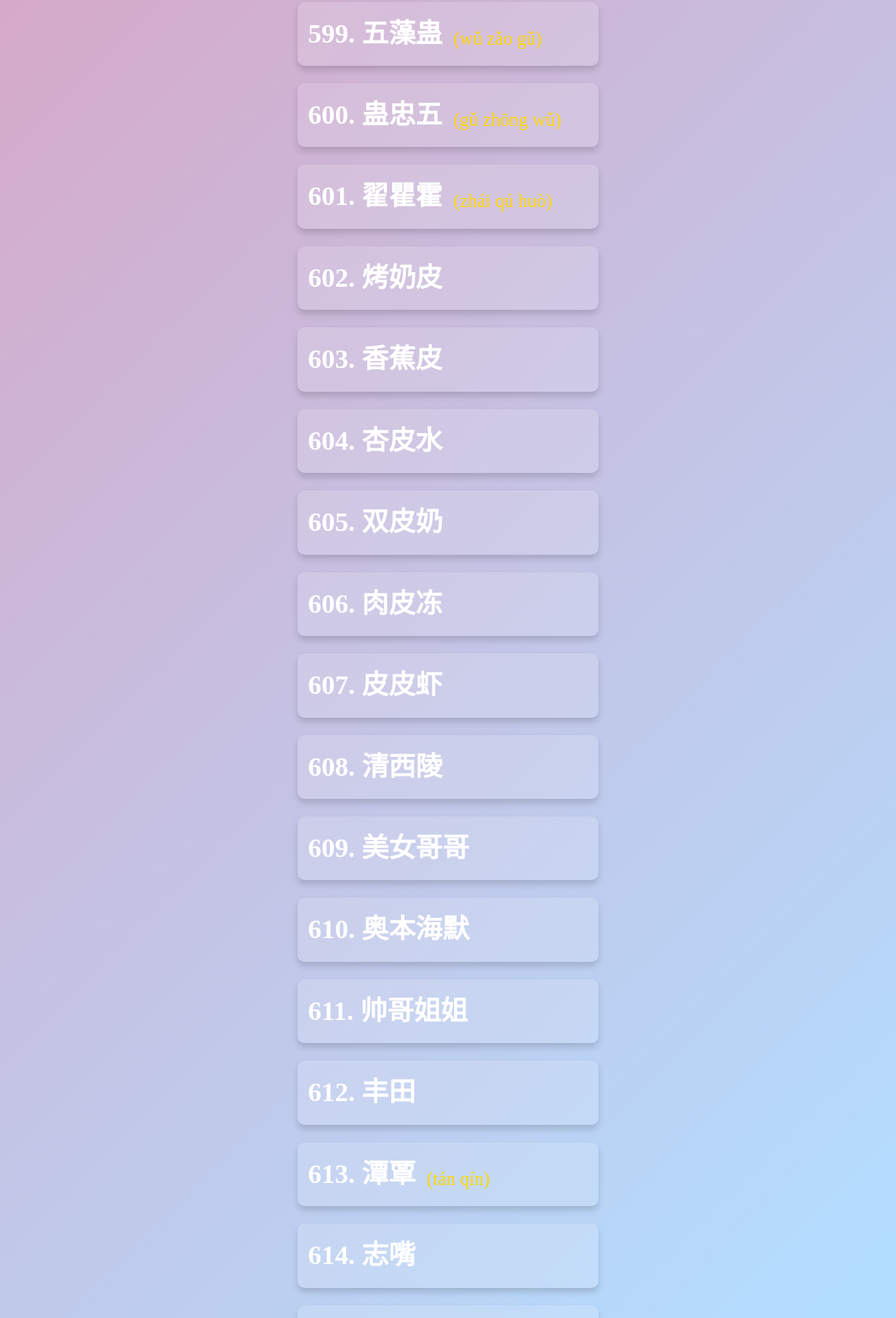
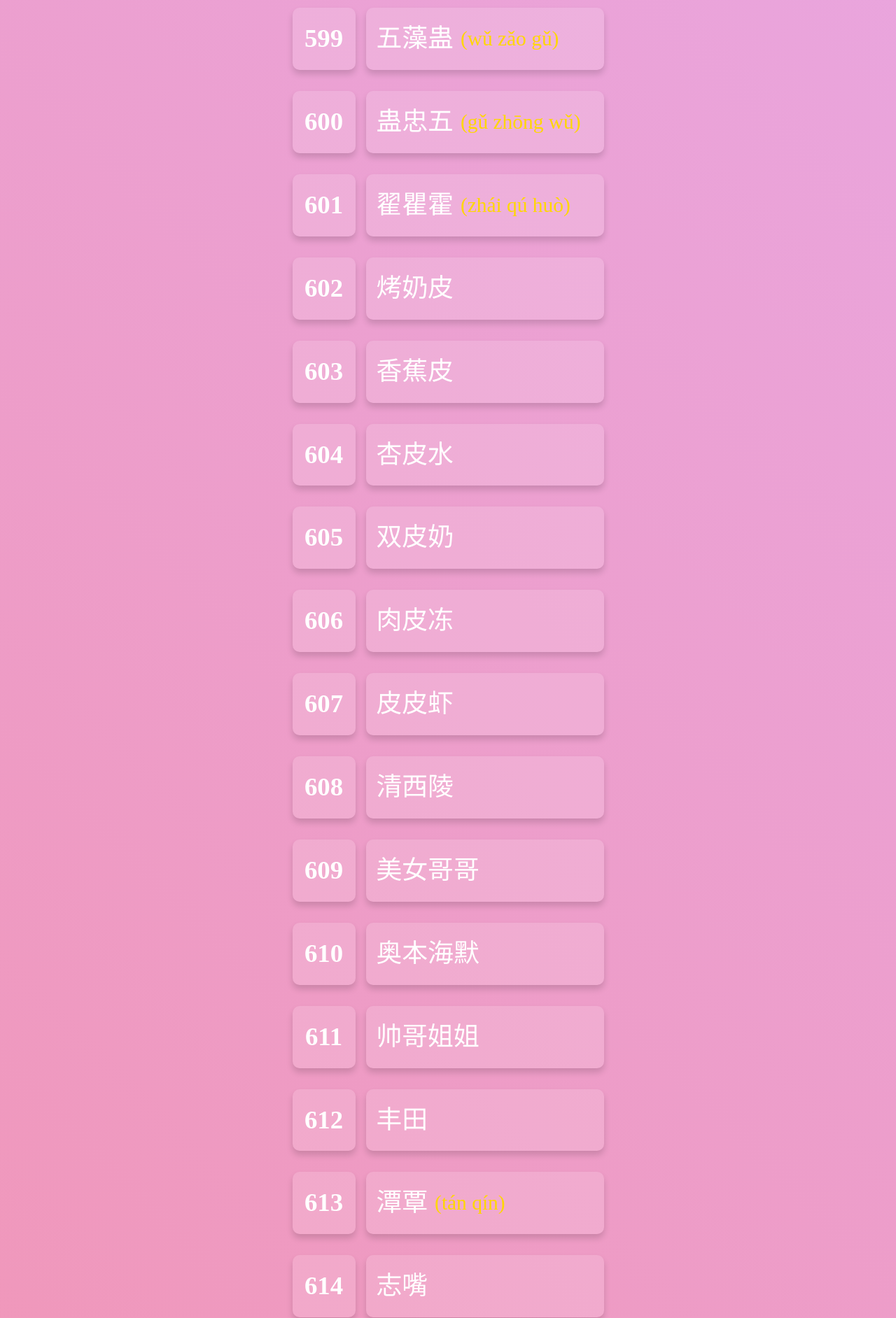
Before and after one commit to Xfx689781/XuFX-0, a plain HTML site: page 593.html in a window 1280 px wide. Shown: the part 916-2800 px from the top of the page at 70% size. Drawn offline with Linux system fonts and the light colour scheme.

Commit message:
Update 593.html

```diff
--- a/593.html
+++ b/593.html
@@ -7,9 +7,9 @@
     <style>
         body {
             font-family: 'Times New Roman', Tahoma, Geneva, Verdana, sans-serif;
-            background: linear-gradient(135deg, #FF9A8B, #FF6A88, #B3DDFF, #89CFF0);
+            background: linear-gradient(45deg, #fdc254, #f391aa, #e9a6e0, #7ba6f5, #a2c2e5);
             background-size: 400% 400%;
-            animation: gradientBackground 10s ease infinite;
+            animation: gradientBackground 5s ease infinite;
             color: #fff;
             padding: 40px;
             margin: 0;
@@ -21,8 +21,14 @@
             0% {
                 background-position: 0% 50%;
             }
+            25% {
+                background-position: 100% 0%;
+            }
             50% {
-                background-position: 100% 50%;
+                background-position: 100% 100%;
+            }
+            75% {
+                background-position: 0% 100%;
             }
             100% {
                 background-position: 0% 50%;
@@ -34,91 +40,190 @@
             font-size: 3em;
             color: #ffffff;
             text-shadow: 2px 2px 4px rgba(0, 0, 0, 0.4);
-            margin-bottom: 30px;
+            margin-bottom: 50px;
         }
 
-        ul {
-            list-style: none;
-            padding: 0;
-            display: inline-block;
+        .list-container {
+            display: flex;
+            flex-direction: column;
+            align-items: center;
+        }
+
+        .list-item {
+            display: flex;
+            justify-content: left;
+            align-items: center;
+            margin: 15px 0;
+            width: 445px;
+        }
+
+        .number-box, .word-box {
+            padding: 15px;
+            background: rgba(255, 255, 255, 0.15);
+            border-radius: 10px;
+            box-shadow: 0 6px 10px rgba(0, 0, 0, 0.15);
+            transition: background 0.3s ease, transform 0.3s ease;
             text-align: left;
         }
 
-        li {
-            margin: 25px 0;
-            font-size: 1.5em;
-            text-align: left;
-            padding: 15px;
-            background: rgba(255, 255, 255, 0.15);
-            border-radius: 10px;
-            transition: background 0.3s ease, transform 0.3s ease;
-            box-shadow: 0 6px 10px rgba(0, 0, 0, 0.15);
-            font-family: 'Times New Roman', serif;
-            width: 400px;
+        .number-box {
+            margin-right: 15px;
+            width: 60px;
+            font-size: 2.3em;
+            font-weight: bold;
+            color: #fff;
+            text-align: center;
         }
 
-        li:hover {
+        .word-box {
+            flex-grow: 1;
+            font-size: 2.3em;
+            color: #fff;
+            display: flex;
+            align-items: center;
+        }
+
+        .word-box .pinyin {
+            font-size: 0.8em;
+            color: #FFD700;
+            margin-left: 10px;
+        }
+
+        .list-item:hover .number-box, .list-item:hover .word-box {
             background: rgba(255, 255, 255, 0.25);
             transform: translateY(-5px);
-        }
-
-        li span.word {
-            font-weight: bold;
-            font-size: 1.6em;
-            display: inline-block;
-            color: #fff;
-            margin-right: 10px;
-        }
-
-        li span.pinyin {
-            font-size: 1.1em;
-            color: #FFD700;
-            vertical-align: middle;
         }
     </style>
 </head>
 <body>
 
-    <h1>Creative Word List</h1>
+    <h1>梁杰的词语</h1>
 
-    <ul>
-        <li><span class="word">593. 中山陵</span> <span class="pinyin"></span></li>
-        <li><span class="word">594. 山东天后</span> <span class="pinyin"></span></li>
-        <li><span class="word">595. 魁地奇</span> <span class="pinyin"></span></li>
-        <li><span class="word">596. 陕西天后</span> <span class="pinyin"></span></li>
-        <li><span class="word">597. 芭比</span> <span class="pinyin"></span></li>
-        <li><span class="word">598. 夸藻</span> <span class="pinyin"></span></li>
-        <li><span class="word">599. 五藻蛊</span> <span class="pinyin">(wǔ zǎo gǔ)</span></li>
-        <li><span class="word">600. 蛊忠五</span> <span class="pinyin">(gǔ zhōng wǔ)</span></li>
-        <li><span class="word">601. 翟瞿霍</span> <span class="pinyin">(zhái qú huò)</span></li>
-        <li><span class="word">602. 烤奶皮</span> <span class="pinyin"></span></li>
-        <li><span class="word">603. 香蕉皮</span> <span class="pinyin"></span></li>
-        <li><span class="word">604. 杏皮水</span> <span class="pinyin"></span></li>
-        <li><span class="word">605. 双皮奶</span> <span class="pinyin"></span></li>
-        <li><span class="word">606. 肉皮冻</span> <span class="pinyin"></span></li>
-        <li><span class="word">607. 皮皮虾</span> <span class="pinyin"></span></li>
-        <li><span class="word">608. 清西陵</span> <span class="pinyin"></span></li>
-        <li><span class="word">609. 美女哥哥</span> <span class="pinyin"></span></li>
-        <li><span class="word">610. 奥本海默</span> <span class="pinyin"></span></li>
-        <li><span class="word">611. 帅哥姐姐</span> <span class="pinyin"></span></li>
-        <li><span class="word">612. 丰田</span> <span class="pinyin"></span></li>
-        <li><span class="word">613. 潭覃</span> <span class="pinyin">(tán qín)</span></li>
-        <li><span class="word">614. 志嘴</span> <span class="pinyin"></span></li>
-        <li><span class="word">615. 俊菜灯</span> <span class="pinyin"></span></li>
-        <li><span class="word">616. 诺蹦瓶</span> <span class="pinyin"></span></li>
-        <li><span class="word">617. 大阪烧</span> <span class="pinyin"></span></li>
-        <li><span class="word">618. 和田玉</span> <span class="pinyin"></span></li>
-        <li><span class="word">619. 奥运会</span> <span class="pinyin"></span></li>
-        <li><span class="word">620. 天守阁</span> <span class="pinyin"></span></li>
-        <li><span class="word">621. 东京塔</span> <span class="pinyin"></span></li>
-        <li><span class="word">622. 炸酱面</span> <span class="pinyin"></span></li>
-    </ul>
+    <div class="list-container">
+        <div class="list-item">
+            <div class="number-box">593</div>
+            <div class="word-box">中山陵</div>
+        </div>
+        <div class="list-item">
+            <div class="number-box">594</div>
+            <div class="word-box">山东天后</div>
+        </div>
+        <div class="list-item">
+            <div class="number-box">595</div>
+            <div class="word-box">魁地奇</div>
+        </div>
+        <div class="list-item">
+            <div class="number-box">596</div>
+            <div class="word-box">陕西天后</div>
+        </div>
+        <div class="list-item">
+            <div class="number-box">597</div>
+            <div class="word-box">芭比</div>
+        </div>
+        <div class="list-item">
+            <div class="number-box">598</div>
+            <div class="word-box">夸藻</div>
+        </div>
+        <div class="list-item">
+            <div class="number-box">599</div>
+            <div class="word-box">五藻蛊<span class="pinyin">(wǔ zǎo gǔ)</span></div>
+        </div>
+        <div class="list-item">
+            <div class="number-box">600</div>
+            <div class="word-box">蛊忠五<span class="pinyin">(gǔ zhōng wǔ)</span></div>
+        </div>
+        <div class="list-item">
+            <div class="number-box">601</div>
+            <div class="word-box">翟瞿霍<span class="pinyin">(zhái qú huò)</span></div>
+        </div>
+        <div class="list-item">
+            <div class="number-box">602</div>
+            <div class="word-box">烤奶皮</div>
+        </div>
+        <div class="list-item">
+            <div class="number-box">603</div>
+            <div class="word-box">香蕉皮</div>
+        </div>
+        <div class="list-item">
+            <div class="number-box">604</div>
+            <div class="word-box">杏皮水</div>
+        </div>
+        <div class="list-item">
+            <div class="number-box">605</div>
+            <div class="word-box">双皮奶</div>
+        </div>
+        <div class="list-item">
+            <div class="number-box">606</div>
+            <div class="word-box">肉皮冻</div>
+        </div>
+        <div class="list-item">
+            <div class="number-box">607</div>
+            <div class="word-box">皮皮虾</div>
+        </div>
+        <div class="list-item">
+            <div class="number-box">608</div>
+            <div class="word-box">清西陵</div>
+        </div>
+        <div class="list-item">
+            <div class="number-box">609</div>
+            <div class="word-box">美女哥哥</div>
+        </div>
+        <div class="list-item">
+            <div class="number-box">610</div>
+            <div class="word-box">奥本海默</div>
+        </div>
+        <div class="list-item">
+            <div class="number-box">611</div>
+            <div class="word-box">帅哥姐姐</div>
+        </div>
+        <div class="list-item">
+            <div class="number-box">612</div>
+            <div class="word-box">丰田</div>
+        </div>
+        <div class="list-item">
+            <div class="number-box">613</div>
+            <div class="word-box">潭覃<span class="pinyin">(tán qín)</span></div>
+        </div>
+        <div class="list-item">
+            <div class="number-box">614</div>
+            <div class="word-box">志嘴</div>
+        </div>
+        <div class="list-item">
+            <div class="number-box">615</div>
+            <div class="word-box">俊菜灯</div>
+        </div>
+        <div class="list-item">
+            <div class="number-box">616</div>
+            <div class="word-box">诺蹦瓶</div>
+        </div>
+        <div class="list-item">
+            <div class="number-box">617</div>
+            <div class="word-box">大阪烧</div>
+        </div>
+        <div class="list-item">
+            <div class="number-box">618</div>
+            <div class="word-box">和田玉</div>
+        </div>
+        <div class="list-item">
+            <div class="number-box">619</div>
+            <div class="word-box">奥运会</div>
+        </div>
+        <div class="list-item">
+            <div class="number-box">620</div>
+            <div class="word-box">天守阁</div>
+        </div>
+        <div class="list-item">
+            <div class="number-box">621</div>
+            <div class="word-box">东京塔</div>
+        </div>
+        <div class="list-item">
+            <div class="number-box">622</div>
+            <div class="word-box">炸酱面</div>
+        </div>
+    </div>
 
     <!-- Background Music -->
-    <audio autoplay loop>
-        <source src="WATERLOO (NEW).mp3" type="audio/mpeg">
-        Your browser does not support the audio element.
-    </audio>
+    <audio id="backgroundMusic" src="WATERLOO (NEW).mp3" autoplay loop></audio>
 
 </body>
 </html>
```
